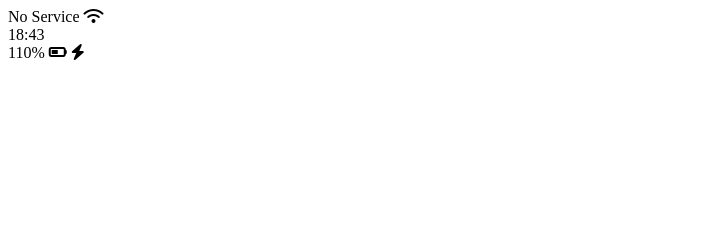
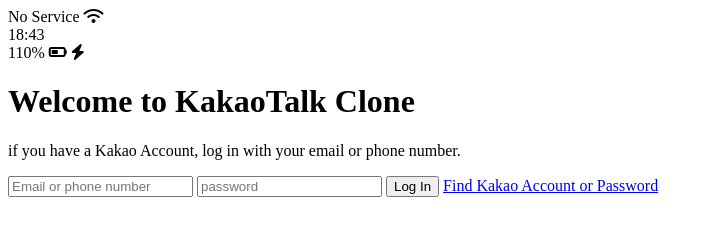
Before and after one commit to limfluenza/kocoa-clone-2022, a plain HTML site: page index.html in a window 1280 px wide. Shown: the whole page, without its empty margins (0-714 px from the left). Drawn offline with Linux system fonts and the light colour scheme.

Commit message:
Update index.html

```diff
--- a/index.html
+++ b/index.html
@@ -24,6 +24,19 @@
         <!--Lightning Icon-->
       </div>
     </div>
+    <header class="welcome-header">
+      <h1 class="welcome-header__title">Welcome to KakaoTalk Clone</h1>
+      <p class="wewlcome-header__text">
+        if you have a Kakao Account, log in with your email or phone number.
+      </p>
+    </header>
+    <form id="login-form">
+      <input type="text" placeholder="Email or phone number" />
+      <input type="password" placeholder="password" />
+      <input type="submit" value="Log In" />
+      <a href="#">Find Kakao Account or Password</a>
+    </form>
+
     <script
       src="https://kit.fontawesome.com/41f8aa0ec1.js"
       crossorigin="anonymous"
```
